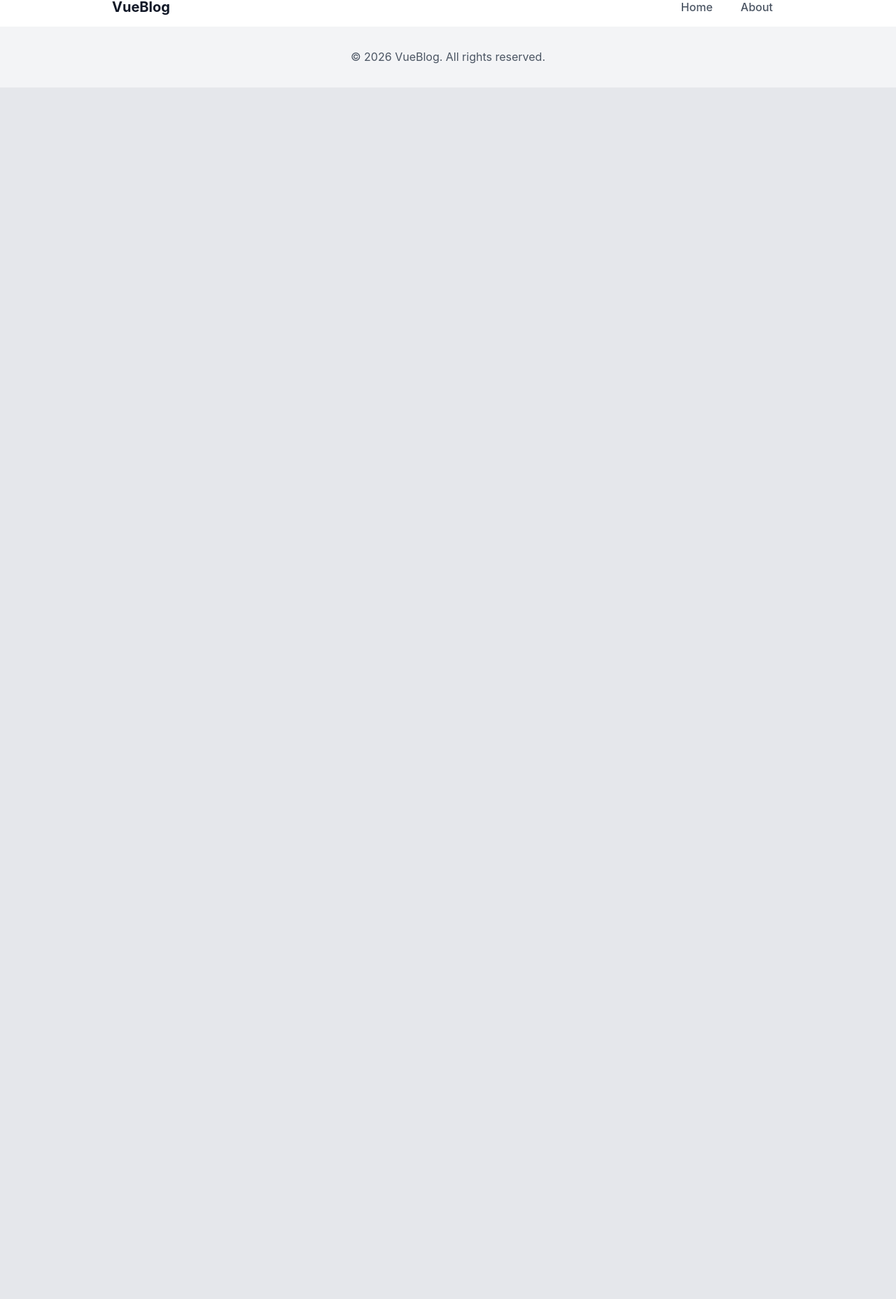
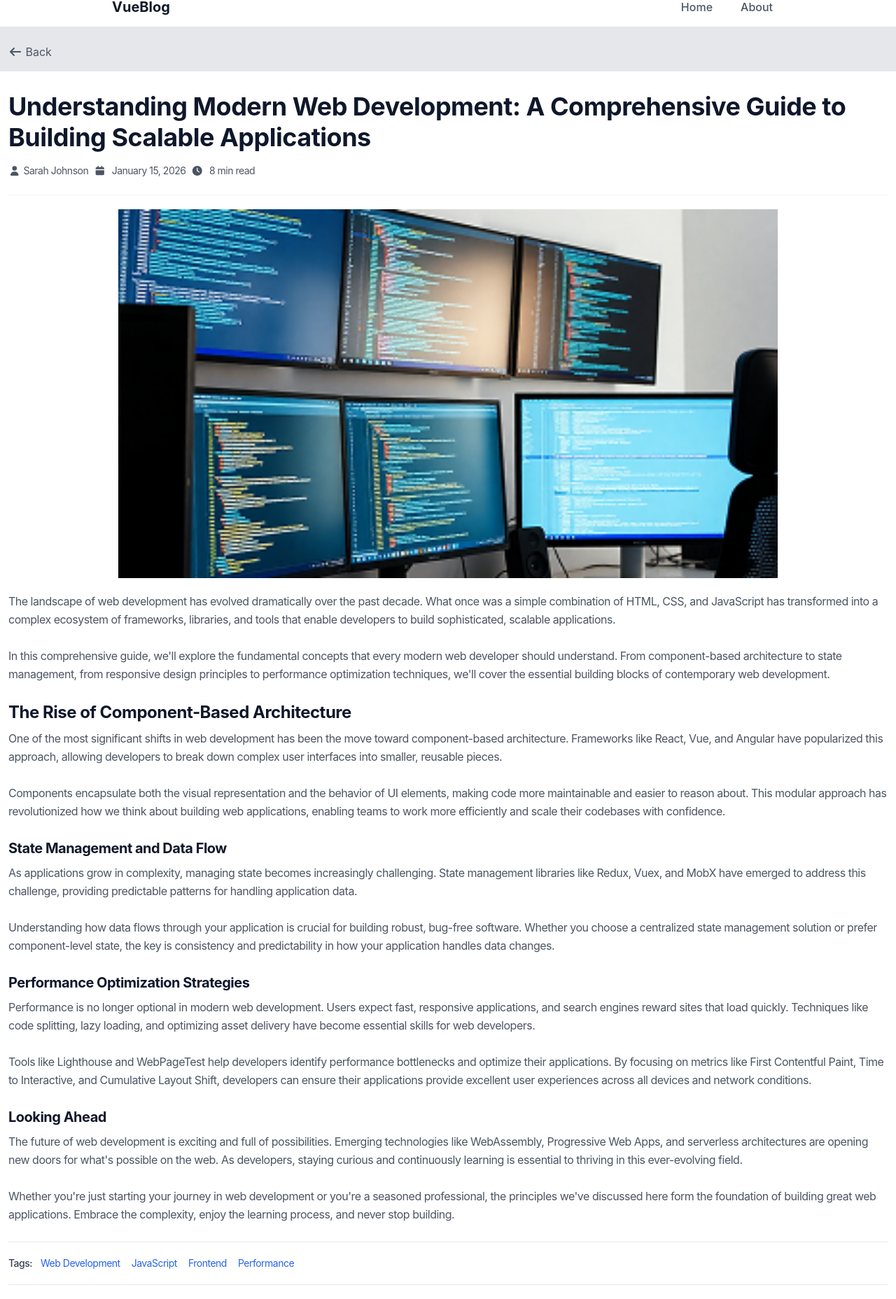
Before and after one commit to opeyemi-code/Vueblog, a Vue app: page /detail in a window 1280 px wide. Shown: the part 18-1874 px from the top of the page at 70% size. Before the commit the page ends 800 px from the top, so only its background shows below. Built offline with nearby package versions, Linux system fonts and the light colour scheme.

Commit message:
feat(ui): build the detail page and set npm engine

```diff
--- a/package.json
+++ b/package.json
@@ -34,7 +34,7 @@
     "vue-tsc": "^3.2.2"
   },
   "engines": {
-    "node": "^20.19.0 || >=22.12.0"
+    "node": ">=20.19.0"
   },
   "description": "This template should help get you started developing with Vue 3 in Vite.",
   "main": "index.js",
--- a/src/components/Card.vue
+++ b/src/components/Card.vue
@@ -1,4 +1,5 @@
 <script setup lang="ts">
+import { faCircle } from "@fortawesome/free-solid-svg-icons";
 import { FontAwesomeIcon } from "@fortawesome/vue-fontawesome";
 defineProps({
   category: String,
@@ -12,10 +13,24 @@ defineProps({
 <template>
   <article class="bg-white px-5 py-4 rounded-lg mb-4 xl:w-216 2xl:w-212">
     <header>
-      <ul class="flex gap-4 text-[0.75rem]">
-        <li>{{ category }}</li>
-        <li>{{ published }}</li>
-        <li>{{ readTime }}</li>
+      <ul class="flex gap-4 text-[0.75rem] lg:gap-6">
+        <li class="text-[#4F46E5]">{{ category }}</li>
+        <li class="flex items-center gap-2">
+          <FontAwesomeIcon
+            :icon="faCircle"
+            class="text-[5px]"
+            aria-hidden="true"
+          />
+          {{ published }}
+        </li>
+        <li class="flex items-center gap-2">
+          <FontAwesomeIcon
+            :icon="faCircle"
+            class="text-[5px]"
+            aria-hidden="true"
+          />
+          {{ readTime }}
+        </li>
       </ul>
       <h2 class="my-3 text-[#111827] text-[1.125rem] font-semibold lg:text-xl">
         {{ title }}
@@ -34,12 +49,13 @@ defineProps({
             <p class="text-[0.75rem] leading-4 lg:text-sm">{{ author }}</p>
           </div>
         </div>
-        <button
+        <RouterLink
+          to="/detail"
           class="text-[#3B82F6] text-sm lg:text-[1rem] hover:cursor-pointer"
         >
           Read more
           <FontAwesomeIcon :icon="['fas', 'arrow-right']" />
-        </button>
+        </RouterLink>
       </footer>
     </header>
   </article>
--- /dev/null
+++ b/src/components/Post.vue
@@ -0,0 +1,157 @@
+<script setup lang="ts">
+import { faCalendar, faClock, faUser } from "@fortawesome/free-solid-svg-icons";
+import { FontAwesomeIcon } from "@fortawesome/vue-fontawesome";
+</script>
+
+<template>
+  <article class="bg-white my-4 px-3 py-3 tracking-[-0.5px]">
+    <header class="border-b border-gray-100 pb-4 mb-3">
+      <h2
+        class="my-4 leading-7.5 text-slate-900 font-bold lg:text-4xl lg:leading-11"
+      >
+        Understanding Modern Web Development: A Comprehensive Guide to Building
+        Scalable Applications
+      </h2>
+      <ul class="flex gap-2 text-[12px] my-2 lg:text-sm lg:leading-5">
+        <li class="flex items-center gap-1">
+          <FontAwesomeIcon :icon="faUser" />
+          Sarah Johnson
+        </li>
+        <li class="flex items-center gap-2">
+          <FontAwesomeIcon :icon="faCalendar" />
+          <span dateTime="2026-01-15">January 15, 2026</span>
+        </li>
+        <li class="flex items-center gap-2">
+          <FontAwesomeIcon :icon="faClock" />
+          <span>8 min read</span>
+        </li>
+      </ul>
+    </header>
+    <main class="text-[1rem] leading-6 lg:leading-6.5">
+      <img
+        class="my-5 block mx-auto w-full h-auto object-cover lg:w-[75%]"
+        src="../assets/images/img(1).png"
+        alt=""
+      />
+      <p>
+        The landscape of web development has evolved dramatically over the past
+        decade. What once was a simple combination of HTML, CSS, and JavaScript
+        has transformed into a complex ecosystem of frameworks, libraries, and
+        tools that enable developers to build sophisticated, scalable
+        applications.
+      </p>
+      <br />
+      <p>
+        In this comprehensive guide, we'll explore the fundamental concepts that
+        every modern web developer should understand. From component-based
+        architecture to state management, from responsive design principles to
+        performance optimization techniques, we'll cover the essential building
+        blocks of contemporary web development.
+      </p>
+      <br />
+      <h3
+        class="text-slate-900 font-bold leading-7 text-xl mb-2 lg:text-2xl lg:leading-8"
+      >
+        The Rise of Component-Based Architecture
+      </h3>
+      <p>
+        One of the most significant shifts in web development has been the move
+        toward component-based architecture. Frameworks like React, Vue, and
+        Angular have popularized this approach, allowing developers to break
+        down complex user interfaces into smaller, reusable pieces.
+      </p>
+      <br />
+      <p>
+        Components encapsulate both the visual representation and the behavior
+        of UI elements, making code more maintainable and easier to reason
+        about. This modular approach has revolutionized how we think about
+        building web applications, enabling teams to work more efficiently and
+        scale their codebases with confidence.
+      </p>
+      <br />
+      <h3 class="text-slate-900 font-bold leading-7 text-xl mb-2">
+        State Management and Data Flow
+      </h3>
+      <p>
+        As applications grow in complexity, managing state becomes increasingly
+        challenging. State management libraries like Redux, Vuex, and MobX have
+        emerged to address this challenge, providing predictable patterns for
+        handling application data.
+      </p>
+      <br />
+      <p>
+        Understanding how data flows through your application is crucial for
+        building robust, bug-free software. Whether you choose a centralized
+        state management solution or prefer component-level state, the key is
+        consistency and predictability in how your application handles data
+        changes.
+      </p>
+      <br />
+      <h3 class="text-slate-900 font-bold leading-7 text-xl mb-2">
+        Performance Optimization Strategies
+      </h3>
+      <p>
+        Performance is no longer optional in modern web development. Users
+        expect fast, responsive applications, and search engines reward sites
+        that load quickly. Techniques like code splitting, lazy loading, and
+        optimizing asset delivery have become essential skills for web
+        developers.
+      </p>
+      <br />
+      <p>
+        Tools like Lighthouse and WebPageTest help developers identify
+        performance bottlenecks and optimize their applications. By focusing on
+        metrics like First Contentful Paint, Time to Interactive, and Cumulative
+        Layout Shift, developers can ensure their applications provide excellent
+        user experiences across all devices and network conditions.
+      </p>
+      <br />
+      <h3 class="text-slate-900 font-bold leading-7 text-xl mb-2">
+        Looking Ahead
+      </h3>
+      <p>
+        The future of web development is exciting and full of possibilities.
+        Emerging technologies like WebAssembly, Progressive Web Apps, and
+        serverless architectures are opening new doors for what's possible on
+        the web. As developers, staying curious and continuously learning is
+        essential to thriving in this ever-evolving field.
+      </p>
+      <br />
+      <p>
+        Whether you're just starting your journey in web development or you're a
+        seasoned professional, the principles we've discussed here form the
+        foundation of building great web applications. Embrace the complexity,
+        enjoy the learning process, and never stop building.
+      </p>
+      <br />
+      <div
+        class="border-t border-b border-gray-200 flex items-center gap-1 text-sm py-5 leading-5"
+      >
+        <p class="mr-2 text-[#374151] font-medium">Tags:</p>
+        <ul class="flex gap-2 text-[#2563EB] lg:gap-4">
+          <li>Web Development</li>
+          <li>JavaScript</li>
+          <li>Frontend</li>
+          <li>Performance</li>
+        </ul>
+      </div>
+    </main>
+    <footer class="flex items-center gap-2 py-4">
+      <img
+        class="w-8 h-auto lg:w-16"
+        src="../assets/images/img.png"
+        alt="Sarah Johnson"
+      />
+      <div class="flex flex-col gap-1">
+        <h4 class="text-lg text-slate-900 font-semibold leading-7">
+          Sarah Johnson
+        </h4>
+        <p class="text-sm leading-5.5">
+          Senior Frontend Developer with 8+ years of experience building
+          scalable web applications. Passionate about clean code, user
+          experience, and sharing knowledge with the developer community.
+        </p>
+      </div>
+    </footer>
+  </article>
+</template>
--- a/src/main.ts
+++ b/src/main.ts
@@ -5,9 +5,9 @@ import App from "./App.vue";
 import router from "./router";
 import { library } from "@fortawesome/fontawesome-svg-core";
 import { FontAwesomeIcon } from "@fortawesome/vue-fontawesome";
-import { faArrowRight } from "@fortawesome/free-solid-svg-icons";
+import { faArrowRight, faArrowLeft } from "@fortawesome/free-solid-svg-icons";
 
-library.add(faArrowRight);
+library.add(faArrowRight, faArrowLeft);
 
 const app = createApp(App);
 
--- a/src/router/index.ts
+++ b/src/router/index.ts
@@ -1,6 +1,7 @@
 import { createRouter, createWebHistory } from "vue-router";
 import HomeView from "../views/HomeView.vue";
 import AboutView from "@/views/AboutView.vue";
+import DetailView from "@/views/DetailView.vue";
 
 const router = createRouter({
   history: createWebHistory(import.meta.env.BASE_URL),
@@ -15,6 +16,11 @@ const router = createRouter({
       name: "about",
       component: AboutView,
     },
+    {
+      path: "/detail",
+      name: "detail",
+      component: DetailView,
+    },
   ],
 });
 
--- /dev/null
+++ b/src/views/DetailView.vue
@@ -0,0 +1,16 @@
+<script setup lang="ts">
+import Post from "@/components/Post.vue";
+import { FontAwesomeIcon } from "@fortawesome/vue-fontawesome";
+</script>
+
+<template>
+  <main class="pt-6 pb-12 2xl:w-212 2xl:mx-auto">
+    <nav>
+      <RouterLink to="/" class="ml-3 hover:cursor-pointer">
+        <FontAwesomeIcon :icon="['fas', 'arrow-left']" />
+        Back</RouterLink
+      >
+    </nav>
+    <Post />
+  </main>
+</template>
```
Also changed, not shown: src/assets/images/img(1).png (added), src/assets/images/img.png (added).
